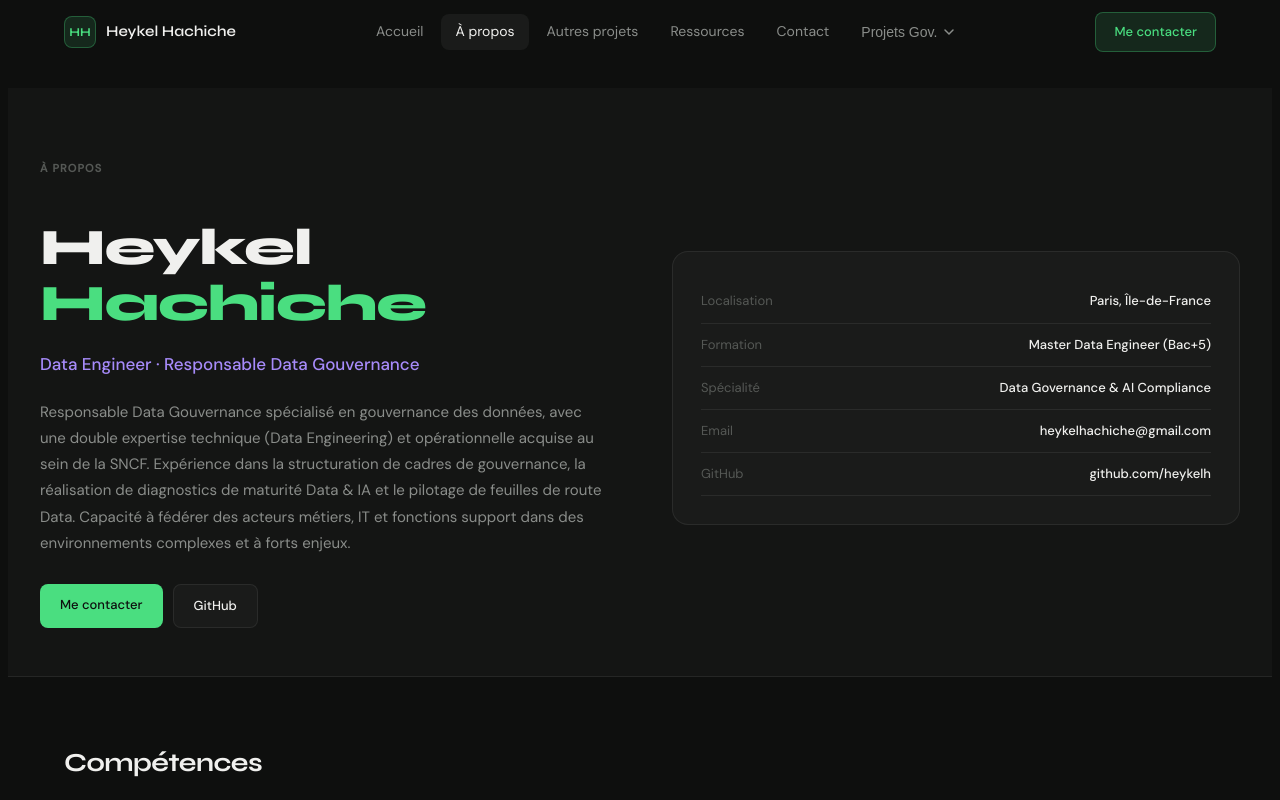
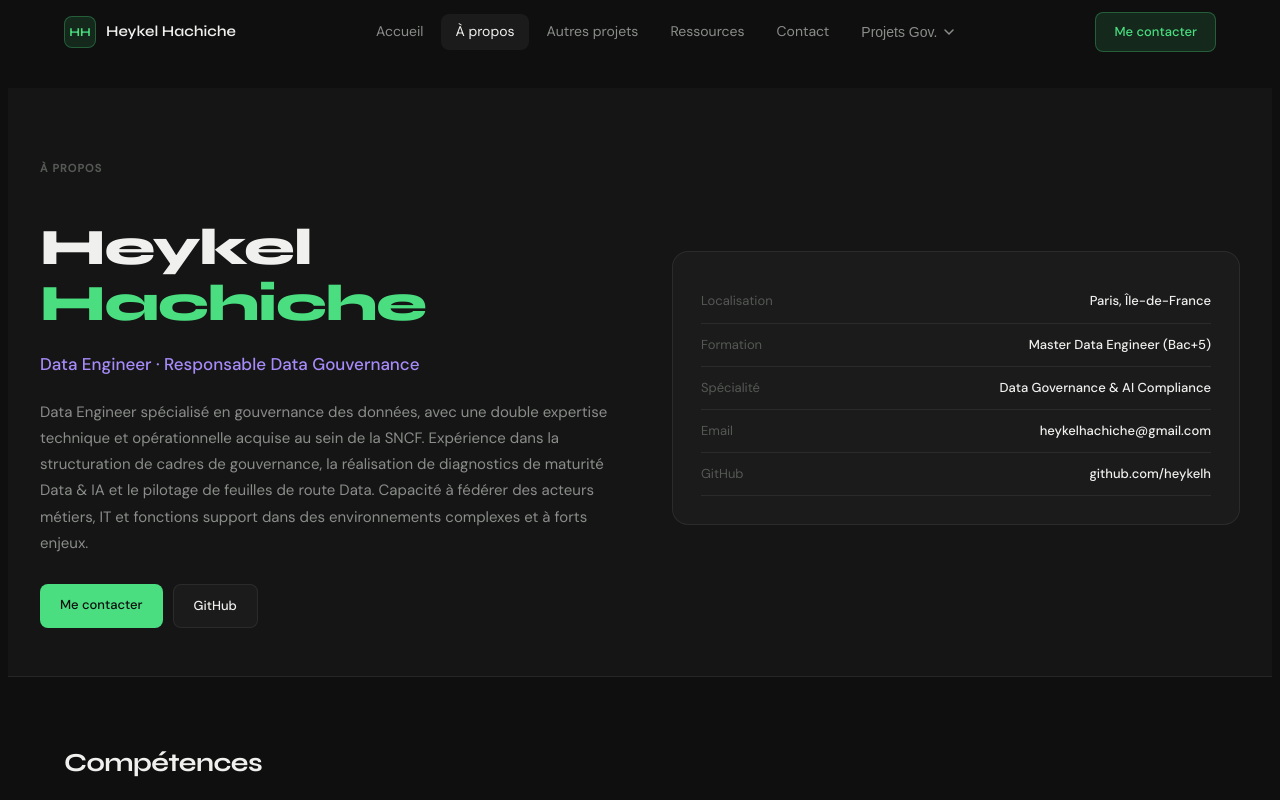
Before and after one commit to heykelh/data-governance, a Next.js app: page /a-propos in a window 1280 px wide. Shown: the top 800 px of the page. Built offline with nearby package versions, Linux system fonts and the light colour scheme.

Commit message:
About Page Modif

```diff
--- a/src/app/a-propos/page.tsx
+++ b/src/app/a-propos/page.tsx
@@ -59,8 +59,8 @@ export default function AProposPage() {
                 Data Engineer · Responsable Data Gouvernance
               </p>
               <p style={{ color: "var(--text-secondary)", fontSize: 15, lineHeight: 1.75, marginBottom: 28 }}>
-                Responsable Data Gouvernance spécialisé en gouvernance des données, avec une double expertise
-                technique (Data Engineering) et opérationnelle acquise au sein de la SNCF. Expérience dans
+                Data Engineer spécialisé en gouvernance des données, avec une double expertise
+                technique et opérationnelle acquise au sein de la SNCF. Expérience dans
                 la structuration de cadres de gouvernance, la réalisation de diagnostics de maturité Data & IA
                 et le pilotage de feuilles de route Data. Capacité à fédérer des acteurs métiers, IT et fonctions
                 support dans des environnements complexes et à forts enjeux.
```
